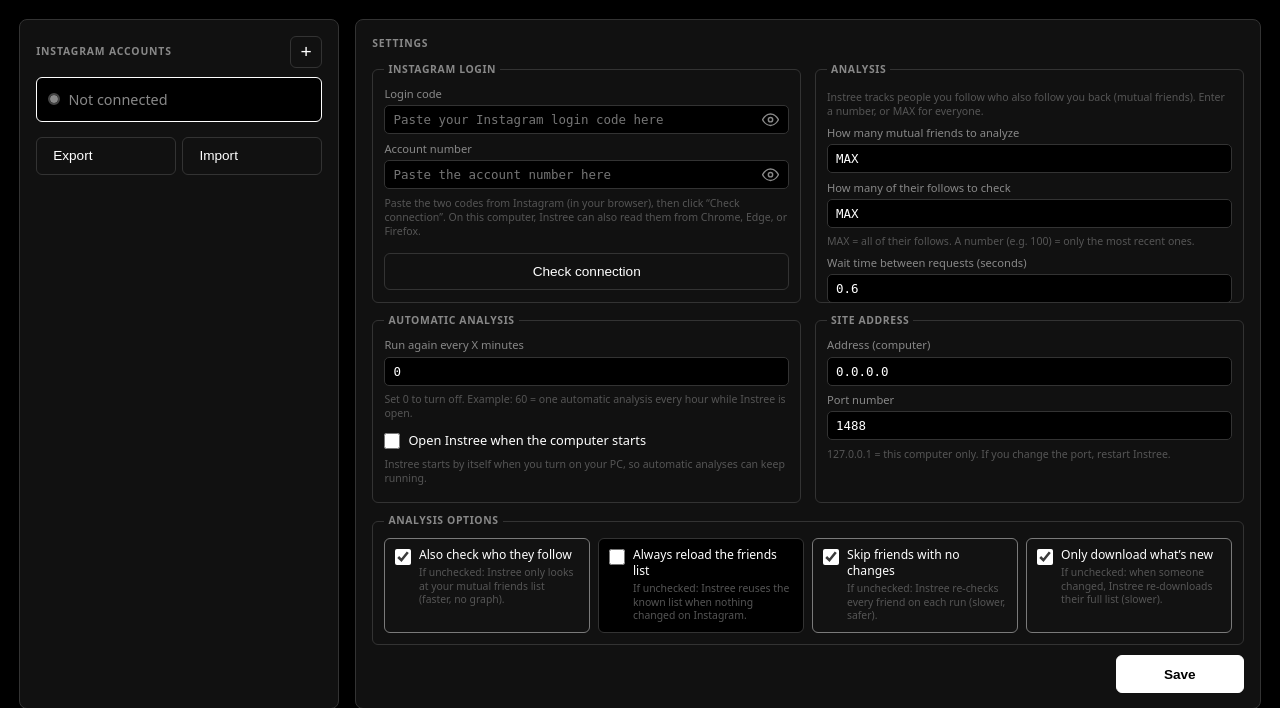
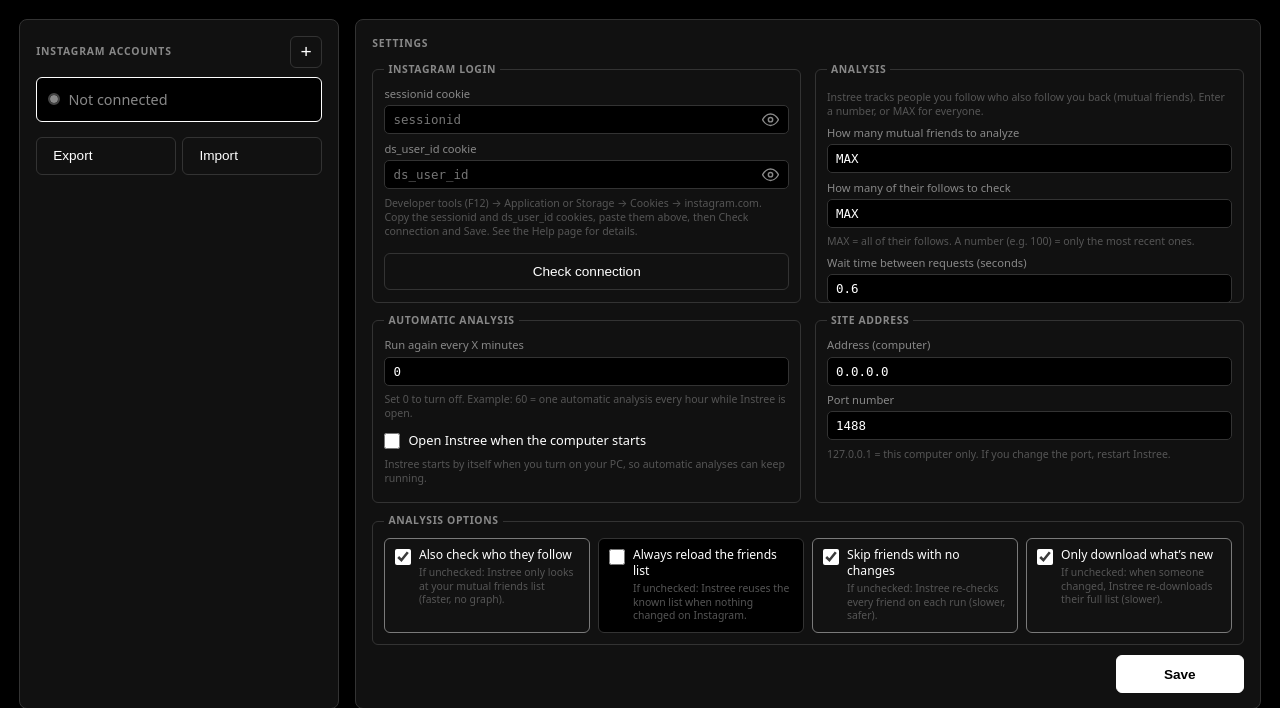
Before and after one commit to CloudDown/instree, a FastAPI app: page /settings in a window 1280 px wide. Shown: the part 63-771 px from the top of the page. Run offline with FastAPI, Linux system fonts and the light colour scheme; data that the repository does not hold is empty.

Commit message:
Clarifier les champs cookies Instagram et sauvegarder avant le test.
Libellés sessionid/ds_user_id alignés sur la page Aide ; « Vérifier la connexion » enregistre d'abord les tokens saisis.

Co-authored-by: Cursor <cursoragent@cursor.com>

```diff
--- a/instree/web/static/app.js
+++ b/instree/web/static/app.js
@@ -566,13 +566,8 @@ async function resolveIgUsername() {
   return session;
 }
 
-async function saveConfig(e) {
-  e.preventDefault();
-  const pastedSession = elCfgSessionid.value.trim();
-  const pastedUserId = elCfgDsUserId.value.trim();
-  const sessionChanged =
-    Boolean(pastedSession) && pastedSession !== lastLoadedSessionid;
-  const body = {
+function buildConfigBody() {
+  return {
     username: "",
     n: elCfgNInput.value.trim(),
     watch_n: elCfgWatchNInput.value.trim(),
@@ -587,22 +582,38 @@ async function saveConfig(e) {
     refetch_mutuals: Boolean(elCfgRefetchMutuals?.checked),
     skip_unchanged_profiles: Boolean(elCfgSkipUnchanged?.checked),
     partial_fetch: Boolean(elCfgPartialFetch?.checked),
-    sessionid: pastedSession,
-    ds_user_id: pastedUserId,
+    sessionid: elCfgSessionid.value.trim(),
+    ds_user_id: elCfgDsUserId.value.trim(),
   };
+}
+
+async function persistConfigFromForm() {
   const res = await fetch("/api/config", {
     method: "PUT",
     headers: { "Content-Type": "application/json" },
-    body: JSON.stringify(body),
+    body: JSON.stringify(buildConfigBody()),
   });
   if (!res.ok) {
     const err = await res.json().catch(() => ({}));
-    showConfigMsg(err.detail || t("settings.saveError"), false);
-    return;
+    throw new Error(err.detail || t("settings.saveError"));
   }
   const data = await res.json();
   fillConfigForm(data.config);
   await refreshSessionUi();
+  return data;
+}
+
+async function saveConfig(e) {
+  e.preventDefault();
+  const pastedSession = elCfgSessionid.value.trim();
+  const sessionChanged =
+    Boolean(pastedSession) && pastedSession !== lastLoadedSessionid;
+  try {
+    await persistConfigFromForm();
+  } catch (err) {
+    showConfigMsg(err.message || t("settings.saveError"), false);
+    return;
+  }
   showConfigMsg(t("settings.saved"));
 
   // Nouveau sessionid collé → résoudre le @ Instagram pour la carte Session.
@@ -1232,6 +1243,13 @@ async function initSettingsPage() {
       btnTestSession.disabled = true;
       setTestBtnState("testing");
       try {
+        try {
+          await persistConfigFromForm();
+        } catch (err) {
+          setTestBtnState("err");
+          showConfigMsg(err.message || t("settings.saveError"), false);
+          return;
+        }
         const session = await resolveIgUsername();
         await loadConfig();
         if (session.ok) {
--- a/instree/web/static/locales/en.json
+++ b/instree/web/static/locales/en.json
@@ -118,9 +118,9 @@
   "job.cancelled": "Scan cancelled",
   "settings.config": "Settings",
   "settings.instagram": "Instagram login",
-  "settings.sessionId": "Login code",
-  "settings.userId": "Account number",
-  "settings.sessionHint": "Paste the two codes from Instagram (in your browser), then click “Check connection”. On this computer, Instree can also read them from Chrome, Edge, or Firefox.",
+  "settings.sessionId": "sessionid cookie",
+  "settings.userId": "ds_user_id cookie",
+  "settings.sessionHint": "Developer tools (F12) → Application or Storage → Cookies → instagram.com. Copy the sessionid and ds_user_id cookies, paste them above, then Check connection and Save. See the Help page for details.",
   "settings.testSession": "Check connection",
   "settings.testOk": "Connected successfully",
   "settings.testFail": "Connection failed",
@@ -162,10 +162,10 @@
   "settings.saved": "Settings saved",
   "settings.saveError": "Could not save",
   "settings.sessionKeep": "Already saved — leave empty to keep it",
-  "settings.sessionPaste": "Paste your Instagram login code here",
+  "settings.sessionPaste": "sessionid",
   "settings.showSecret": "Show",
   "settings.hideSecret": "Hide",
-  "settings.userIdPaste": "Paste the account number here",
+  "settings.userIdPaste": "ds_user_id",
   "dialog.confirm": "Confirm",
   "dialog.cancel": "Cancel",
   "lang.label": "Language",
--- a/instree/web/templates/settings.html
+++ b/instree/web/templates/settings.html
@@ -28,24 +28,24 @@
           <fieldset class="config-fieldset">
             <legend data-i18n="settings.instagram">Connexion Instagram</legend>
             <label class="field">
-              <span class="field-label" data-i18n="settings.sessionId">Code de connexion</span>
+              <span class="field-label" data-i18n="settings.sessionId">Cookie sessionid</span>
               <div class="secret-input">
-                <input type="text" id="cfg-sessionid" name="sessionid" class="is-secret-masked" autocomplete="off" spellcheck="false" data-i18n-placeholder="settings.sessionPaste" placeholder="Colle ici le code de connexion Instagram">
+                <input type="text" id="cfg-sessionid" name="sessionid" class="is-secret-masked" autocomplete="off" spellcheck="false" data-i18n-placeholder="settings.sessionPaste" placeholder="sessionid">
                 <button type="button" class="secret-toggle" data-secret-toggle="cfg-sessionid" aria-pressed="false" data-i18n-aria-label="settings.showSecret" aria-label="Afficher">
                   <span class="secret-toggle-icon" aria-hidden="true"></span>
                 </button>
               </div>
             </label>
             <label class="field">
-              <span class="field-label" data-i18n="settings.userId">Numéro du compte</span>
+              <span class="field-label" data-i18n="settings.userId">Cookie ds_user_id</span>
               <div class="secret-input">
-                <input type="text" id="cfg-ds-user-id" name="ds_user_id" class="is-secret-masked" autocomplete="off" spellcheck="false" data-i18n-placeholder="settings.userIdPaste" placeholder="Colle ici le numéro du compte">
+                <input type="text" id="cfg-ds-user-id" name="ds_user_id" class="is-secret-masked" autocomplete="off" spellcheck="false" data-i18n-placeholder="settings.userIdPaste" placeholder="ds_user_id">
                 <button type="button" class="secret-toggle" data-secret-toggle="cfg-ds-user-id" aria-pressed="false" data-i18n-aria-label="settings.showSecret" aria-label="Afficher">
                   <span class="secret-toggle-icon" aria-hidden="true"></span>
                 </button>
               </div>
             </label>
-            <p class="field-hint" data-i18n="settings.sessionHint">Colle les deux codes trouvés dans Instagram (navigateur), puis clique sur « Vérifier la connexion ». Sur cet ordinateur, Instree peut aussi les lire depuis Chrome, Edge ou Firefox.</p>
+            <p class="field-hint" data-i18n="settings.sessionHint">Outils développeur (F12) → Application ou Stockage → Cookies → instagram.com. Copie les cookies sessionid et ds_user_id, colle-les ci-dessus, puis « Vérifier la connexion » et « Enregistrer ». Voir la page Aide pour le détail.</p>
             <button type="button" id="btn-test-session" class="btn btn-ghost btn-sm btn-test-session">
               <span class="btn-test-mark" aria-hidden="true"></span>
               <span class="btn-test-label" data-i18n="settings.testSession">Vérifier la connexion</span>
```
Also changed, not shown: instree/web/static/locales/es.json (+5 -5 lines), instree/web/static/locales/fr.json (+5 -5 lines).
